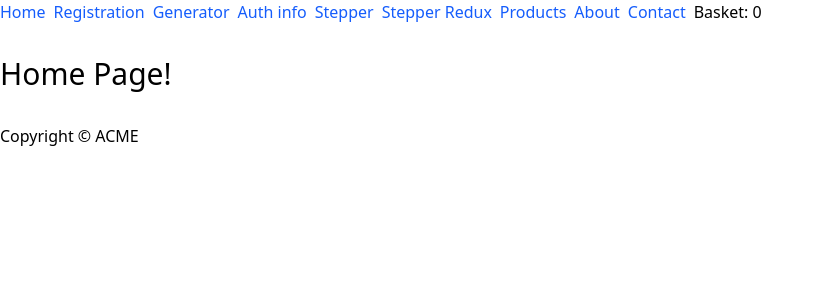
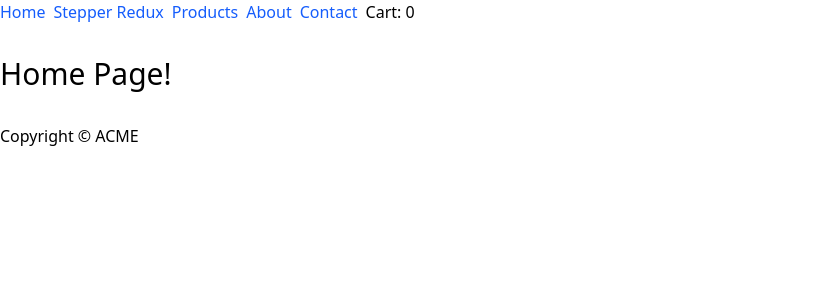
Before and after one commit to patrykomiotek/bosapp, a React (Vite) app: page / in a window 1280 px wide. Shown: the top 300 px of the page, without its empty margins (0-823 px from the left). Built offline with nearby package versions, Linux system fonts and the light colour scheme.

Commit message:
feat: with first slice

```diff
--- /dev/null
+++ b/src/features/cart/Cart.tsx
@@ -0,0 +1,8 @@
+import { useSelector } from "react-redux";
+import type { RootState } from "store";
+
+export const Cart = () => {
+  const count = useSelector((store: RootState) => store.counter.value);
+
+  return <p>Cart: {count}</p>;
+};
--- a/src/shared/components/Layout/Menu.tsx
+++ b/src/shared/components/Layout/Menu.tsx
@@ -1,5 +1,6 @@
 import { NavLink } from "react-router-dom";
 import { ROUTE } from "../../../routes";
+import { Cart } from "@/features/cart/Cart";
 
 export const Menu = () => {
   return (
@@ -10,7 +11,7 @@ export const Menu = () => {
             Home
           </NavLink>
         </li>
-        <li>
+        {/* <li>
           <NavLink to="/registration" className="text-blue-600">
             Registration
           </NavLink>
@@ -29,7 +30,7 @@ export const Menu = () => {
           <NavLink to="/stepper" className="text-blue-600">
             Stepper
           </NavLink>
-        </li>
+        </li> */}
         <li>
           <NavLink to="/stepper-redux" className="text-blue-600">
             Stepper Redux
@@ -50,7 +51,9 @@ export const Menu = () => {
             Contact
           </NavLink>
         </li>
-        <li>Basket: 0</li>
+        <li>
+          <Cart />
+        </li>
       </ul>
     </nav>
   );
```
